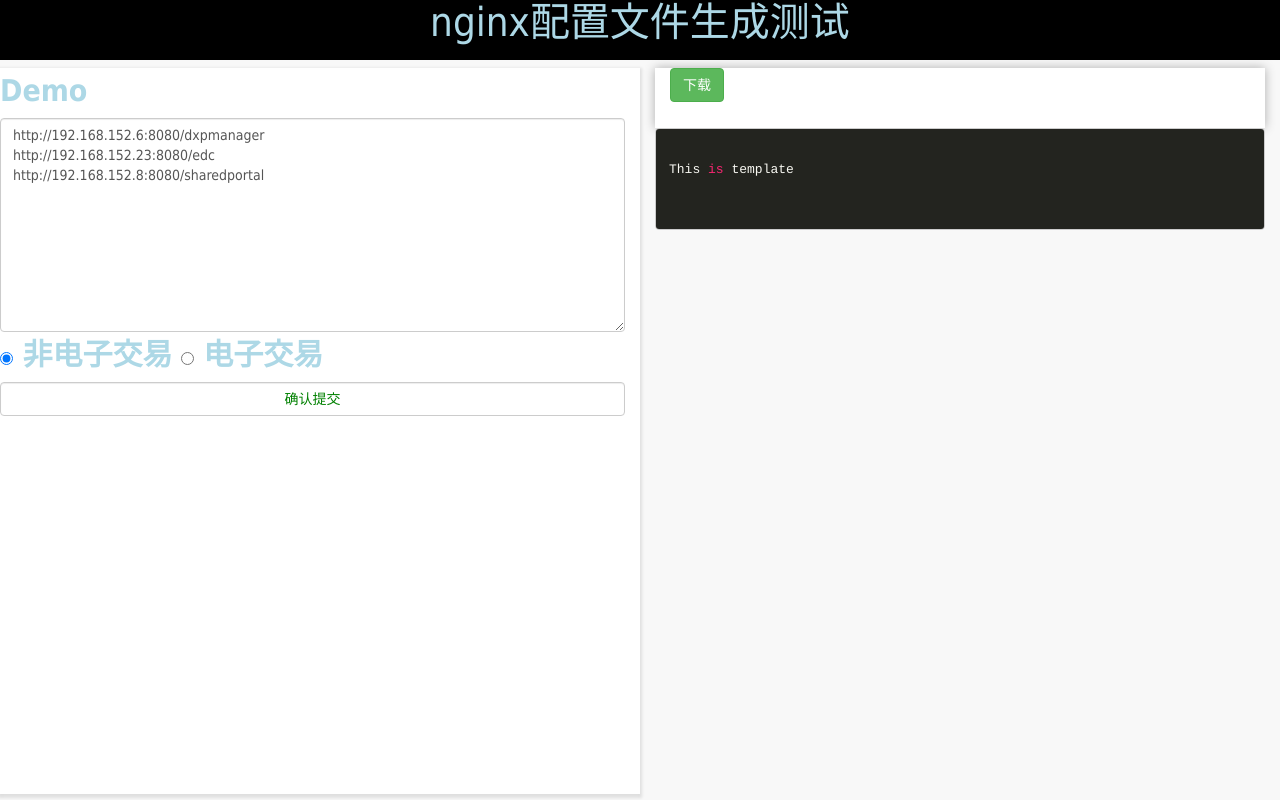
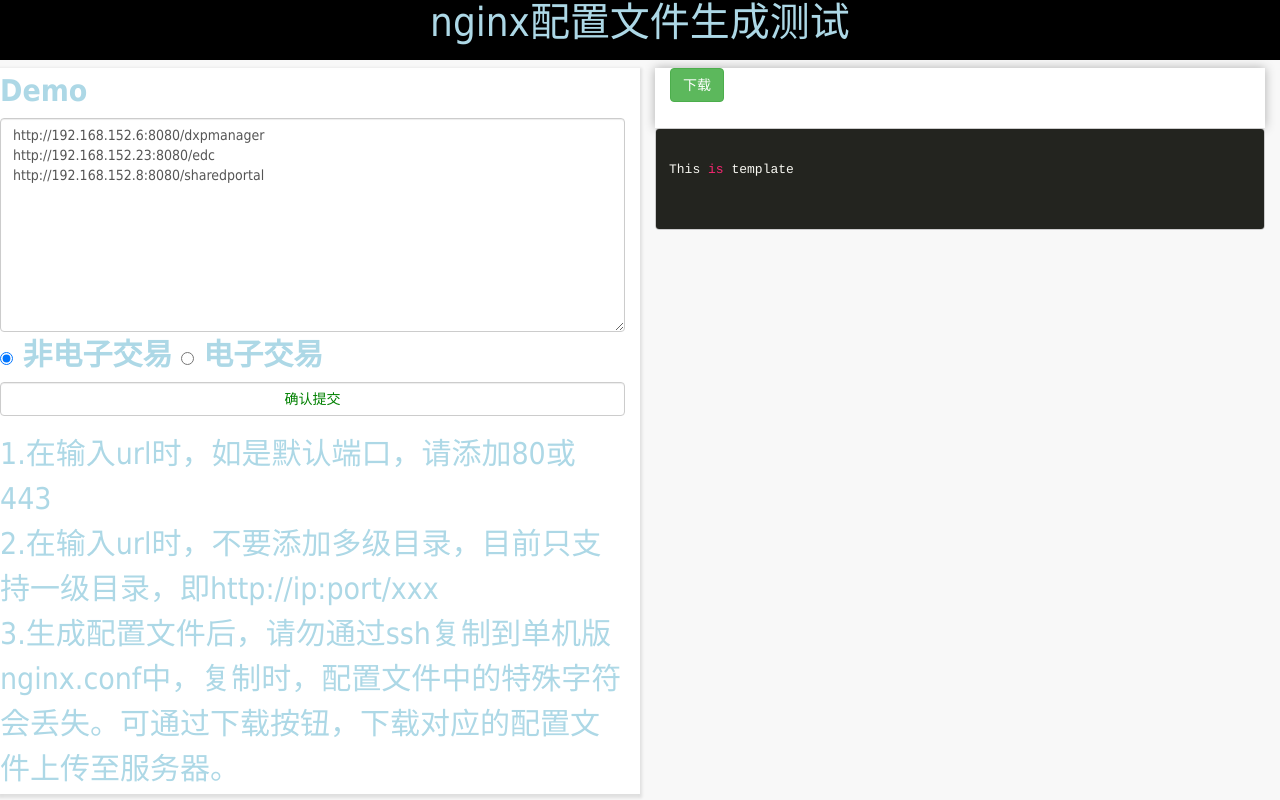
Before and after one commit to xianyu-bot/generateNginxConf, a Flask app: page / in a window 1280 px wide. Run offline with Flask 2, Linux system fonts and the light colour scheme; some libraries are stand-ins or nearby versions.

Commit message:
添加提示信息

```diff
--- a/templates/index.html
+++ b/templates/index.html
@@ -38,6 +38,11 @@
                         <input type="submit" value="确认提交" class="form-control submit">
                     </div>
                 </form>
+            <div class="col-md-15">
+                <p class="p">1.在输入url时，如是默认端口，请添加80或443</p>
+                <p class="p">2.在输入url时，不要添加多级目录，目前只支持一级目录，即http://ip:port/xxx</p>
+                <p class="p">3.生成配置文件后，请勿通过ssh复制到单机版nginx.conf中，复制时，配置文件中的特殊字符会丢失。可通过下载按钮，下载对应的配置文件上传至服务器。</p>
+            </div>
             </div>
             <div class="col-md-5 content">
                 <div class="content-body">
```
Also changed, not shown: 1 other file.
